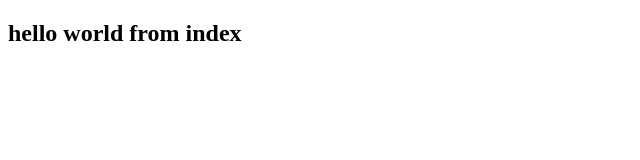
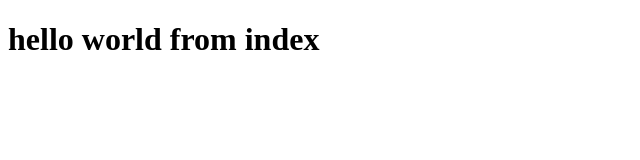
Before and after one commit to Aarjav638/agile, a plain HTML site: page index.html in a window 1280 px wide. Shown: the whole page, without its empty margins (0-640 px from the left). Drawn offline with Linux system fonts and the light colour scheme.

Commit message:
Update index.html

```diff
--- a/index.html
+++ b/index.html
@@ -7,6 +7,6 @@
     <title>Document</title>
 </head>
 <body>
-    <h2>hello world from index</h2>
+    <h1>hello world from index</h1>
 </body>
 </html>
```
